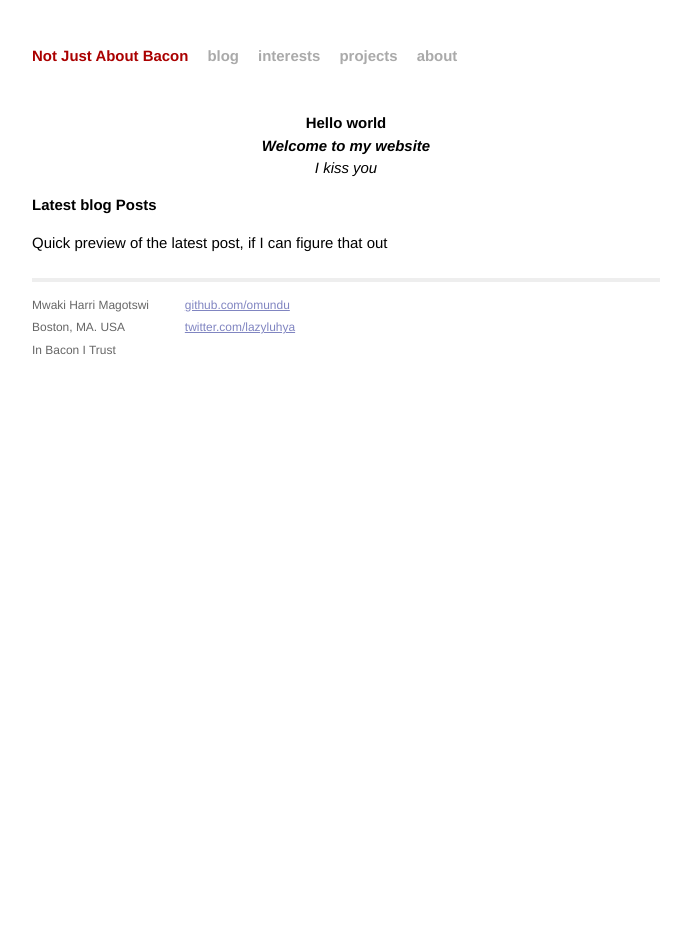
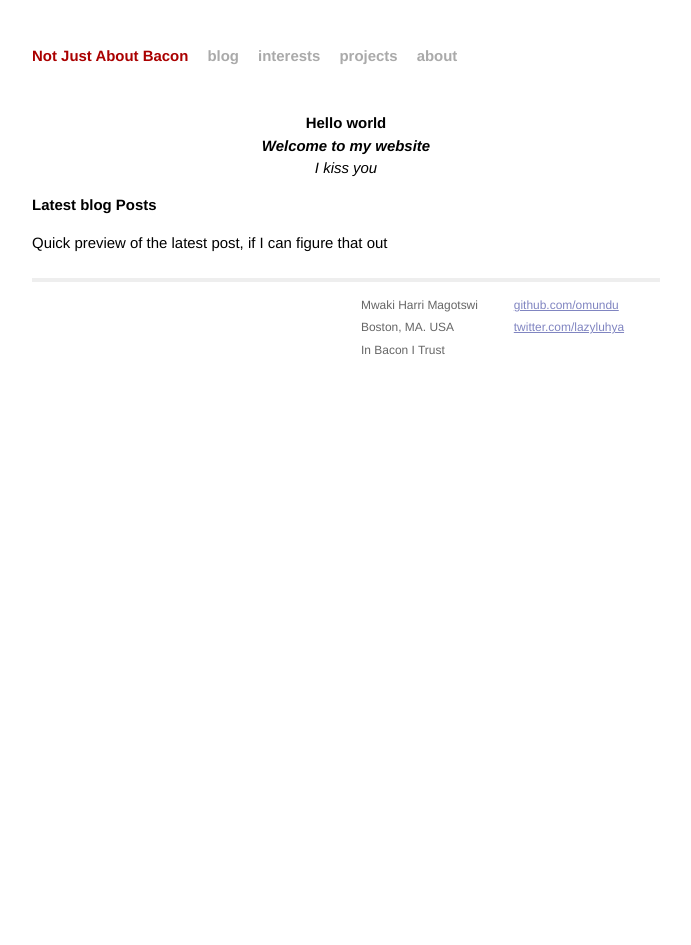
Before and after one commit to omundu/omundu, a Jekyll site: the page built from index.html, in a window 1280 px wide. Shown: the whole page, without its empty margins (294-985 px from the left). Built offline with Jekyll 4.4.1, drawn with Linux system fonts in a browser that asks for light colours; Markdown is read by kramdown in place of the engine named in the settings.

Commit message:
minor layout updates

```diff
--- a/_layouts/default.html
+++ b/_layouts/default.html
@@ -29,15 +29,15 @@
           <div class="footer">
             <div class="contact">
               <p>
-                Mwaki Harri Magotswi<br />
-                Boston, MA. USA<br />
-                In Bacon I Trust
+                <a href="https://github.com/omundu">github.com/omundu</a><br />
+                <a href="https://twitter.com/lazyluhya">twitter.com/lazyluhya</a><br />
               </p>
             </div>
             <div class="contact">
               <p>
-                <a href="https://github.com/omundu">github.com/omundu</a><br />
-                <a href="https://twitter.com/lazyluhya">twitter.com/lazyluhya</a><br />
+                Mwaki Harri Magotswi<br />
+                Boston, MA. USA<br />
+                In Bacon I Trust
               </p>
             </div>
           </div>
--- a/css/main.css
+++ b/css/main.css
@@ -112,7 +112,7 @@ a:visited { color: #a0a; }
 }
 
 .footer .contact {
-  float: left;
+  float: right;
   margin-right: 3em;
 }
 
```
